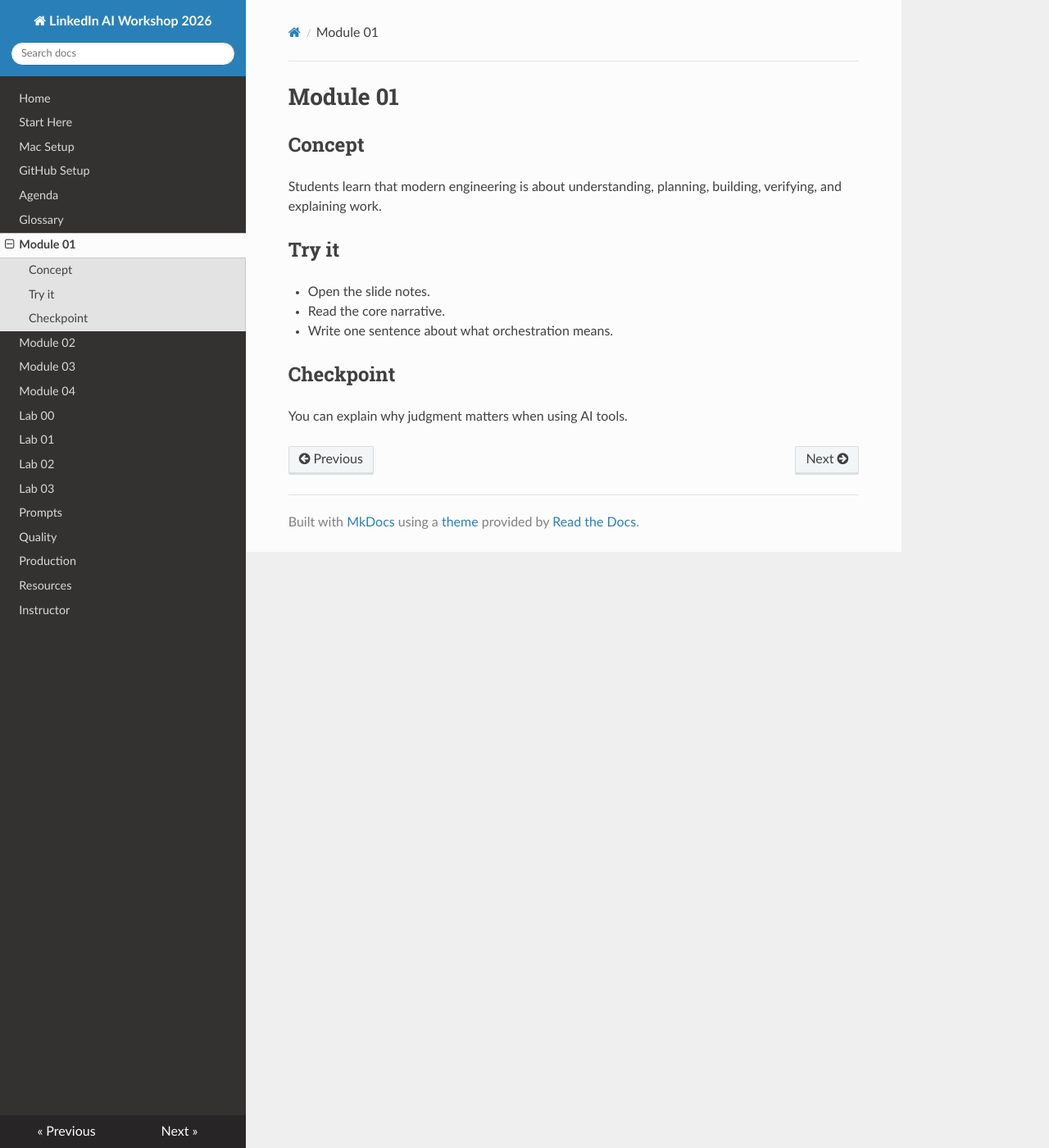
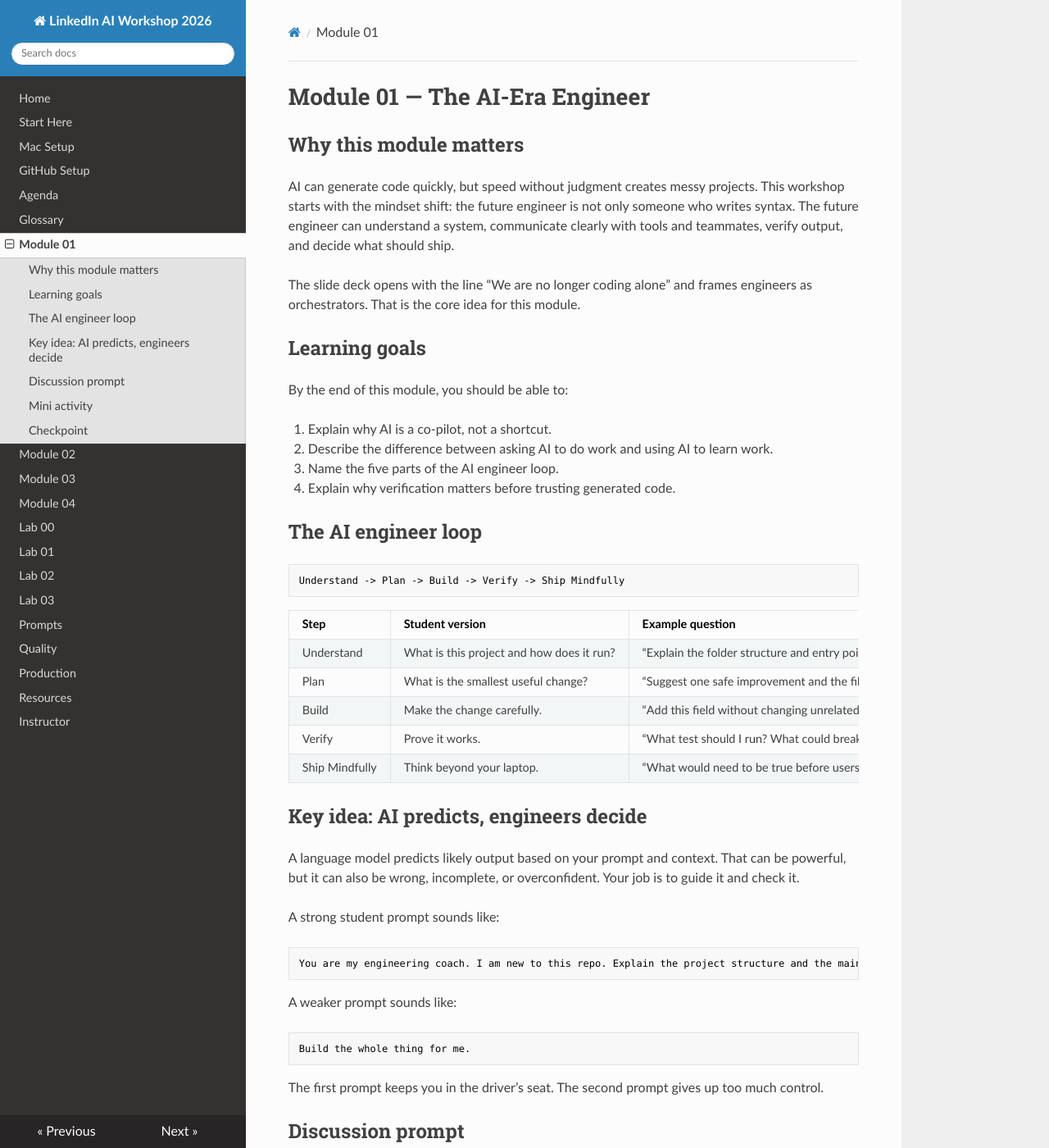
Before and after one commit to thetechhustle/ai_workshop_linkedin2026, an MkDocs documentation site: the page built from docs/03-modules/module-01.md, in a window 1280 px wide and 1400 px high. Shown: the whole window at 82% size. Built offline with MkDocs 1.6.1, drawn with Linux system fonts in a browser that asks for light colours; nearby versions of some CDN libraries; some of the changed text lies outside the part shown.

Commit message:
docs: expand AI era engineer module

````diff
--- a/docs/03-modules/module-01.md
+++ b/docs/03-modules/module-01.md
@@ -1,15 +1,74 @@
-# Module 01
+# Module 01 — The AI-Era Engineer
 
-## Concept
+## Why this module matters
 
-Students learn that modern engineering is about understanding, planning, building, verifying, and explaining work.
+AI can generate code quickly, but speed without judgment creates messy projects. This workshop starts with the mindset shift: the future engineer is not only someone who writes syntax. The future engineer can understand a system, communicate clearly with tools and teammates, verify output, and decide what should ship.
 
-## Try it
+The slide deck opens with the line “We are no longer coding alone” and frames engineers as orchestrators. That is the core idea for this module.
 
-- Open the slide notes.
-- Read the core narrative.
-- Write one sentence about what orchestration means.
+## Learning goals
+
+By the end of this module, you should be able to:
+
+1. Explain why AI is a co-pilot, not a shortcut.
+2. Describe the difference between asking AI to do work and using AI to learn work.
+3. Name the five parts of the AI engineer loop.
+4. Explain why verification matters before trusting generated code.
+
+## The AI engineer loop
+
+```text
+Understand -> Plan -> Build -> Verify -> Ship Mindfully
+```
+
+| Step | Student version | Example question |
+|---|---|---|
+| Understand | What is this project and how does it run? | “Explain the folder structure and entry point.” |
+| Plan | What is the smallest useful change? | “Suggest one safe improvement and the files involved.” |
+| Build | Make the change carefully. | “Add this field without changing unrelated behavior.” |
+| Verify | Prove it works. | “What test should I run? What could break?” |
+| Ship Mindfully | Think beyond your laptop. | “What would need to be true before users depend on this?” |
+
+## Key idea: AI predicts, engineers decide
+
+A language model predicts likely output based on your prompt and context. That can be powerful, but it can also be wrong, incomplete, or overconfident. Your job is to guide it and check it.
+
+A strong student prompt sounds like:
+
+```text
+You are my engineering coach. I am new to this repo. Explain the project structure and the main entry point. Do not edit files yet. After explaining, suggest one small safe improvement and the test I should run.
+```
+
+A weaker prompt sounds like:
+
+```text
+Build the whole thing for me.
+```
+
+The first prompt keeps you in the driver’s seat. The second prompt gives up too much control.
+
+## Discussion prompt
+
+Write a one-sentence answer:
+
+> What does “engineers are becoming orchestrators” mean to me?
+
+Then share with a partner. Keep it simple. You are trying to build language for the idea, not sound perfect.
+
+## Mini activity
+
+Open the repo root and run:
+
+```bash
+make help
+```
+
+Find three commands that look important. Write what you think each one does before you run it.
 
 ## Checkpoint
 
-You can explain why judgment matters when using AI tools.
+You are ready for the next module when you can explain:
+
+- why AI can help you move faster,
+- why AI output still needs review,
+- why “I understand and verified this” is stronger than “AI wrote this.”
````
